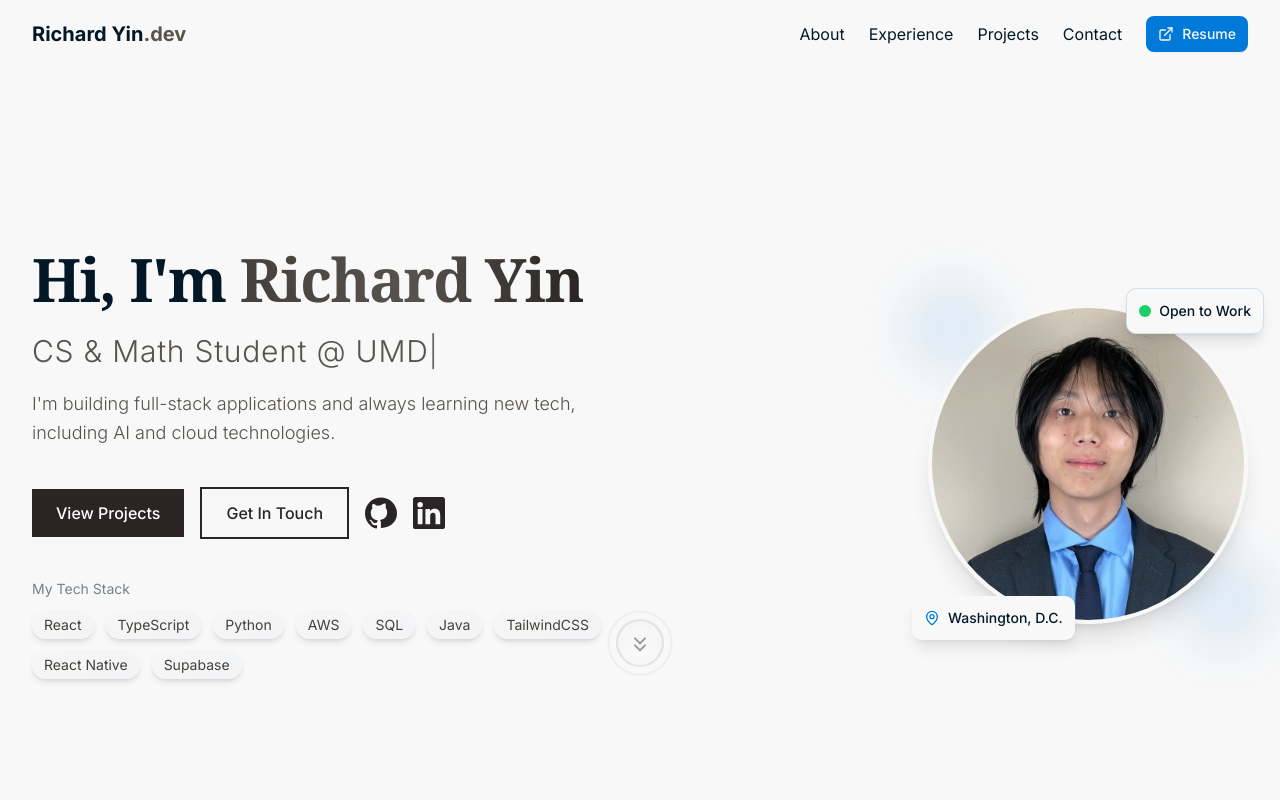
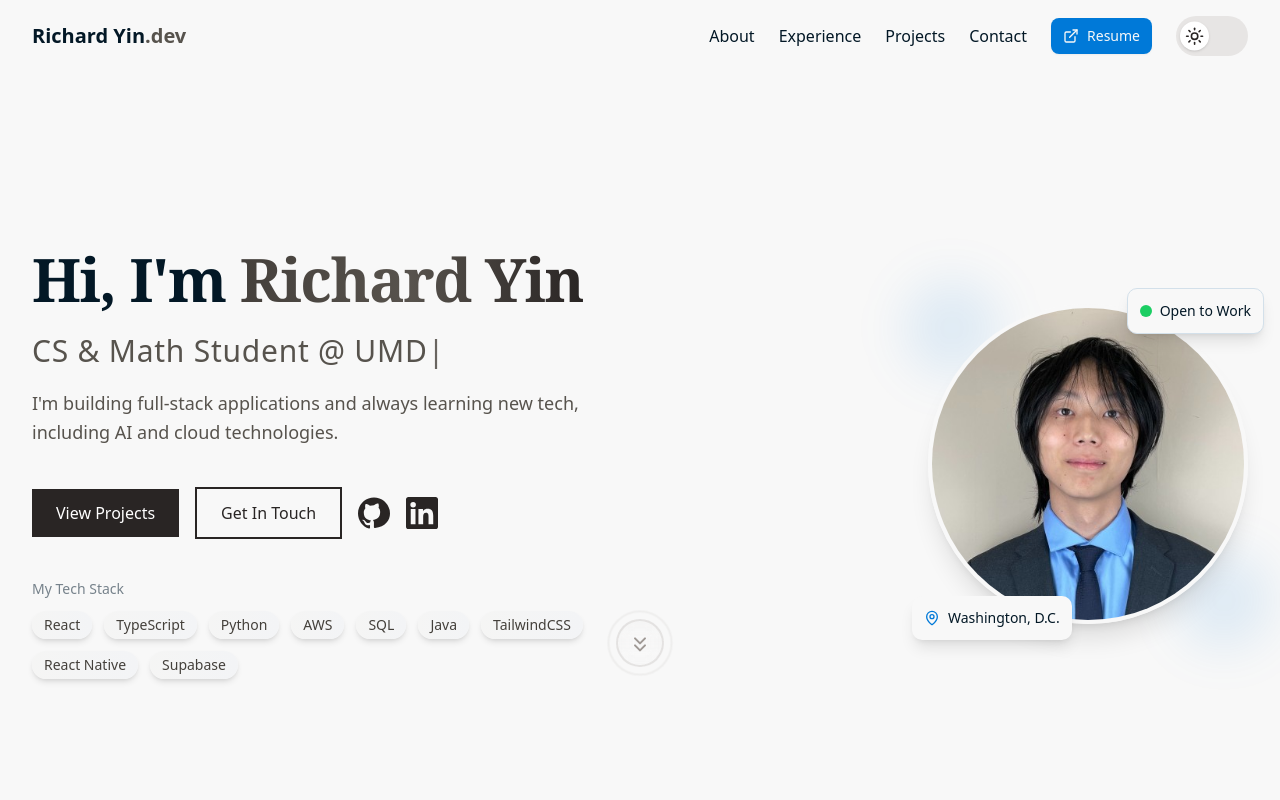
Before and after one commit to yyrichy/yyrichy.github.io, a Next.js app: page / in a window 1280 px wide. Shown: the top 800 px of the page. Built offline with nearby package versions, Linux system fonts and the light colour scheme.

Commit message:
dark mode toggle

```diff
--- a/package.json
+++ b/package.json
@@ -15,6 +15,7 @@
     "@radix-ui/react-tabs": "^1.1.3",
     "class-variance-authority": "^0.7.1",
     "framer-motion": "^11.18.2",
+    "geist": "^1.3.1",
     "lucide-react": "^0.477.0",
     "next": "15.2.0",
     "react": "^19.0.0",
--- a/src/app/layout.tsx
+++ b/src/app/layout.tsx
@@ -1,15 +1,15 @@
 // app/layout.tsx
 import type { Metadata } from 'next';
-import { Inter } from 'next/font/google';
+import { GeistSans } from 'geist/font/sans';
+import { GeistMono } from 'geist/font/mono';
 import './globals.css';
 import { Navbar } from '@/components/navbar';
 import { Footer } from '@/components/footer';
-
-const inter = Inter({ subsets: ['latin'] });
+import { ThemeProvider } from '@/components/theme-provider';
 
 export const metadata: Metadata = {
-  title: 'Richard Yin | Software Engineer',
-  description: 'Portfolio website showcasing my projects and experience as a software engineer',
+  title: 'Richard Yin',
+  description: 'Richard Yin\'s Portfolio Website',
 };
 
 export default function RootLayout({
@@ -18,11 +18,13 @@ export default function RootLayout({
   children: React.ReactNode;
 }>) {
   return (
-    <html lang='en' className='scroll-smooth'>
-      <body className={inter.className}>
-        <Navbar />
-        <main className='min-h-screen pt-8'>{children}</main>
-        <Footer />
+    <html lang='en' suppressHydrationWarning className='scroll-smooth'>
+      <body className={`${GeistSans.variable} ${GeistMono.variable} font-sans antialiased`}>
+        <ThemeProvider defaultTheme="system" storageKey="ui-theme">
+          <Navbar />
+          <main className='min-h-screen pt-8'>{children}</main>
+          <Footer />
+        </ThemeProvider>
       </body>
     </html>
   );
--- a/src/components/navbar.tsx
+++ b/src/components/navbar.tsx
@@ -3,6 +3,7 @@
 
 import Link from 'next/link';
 import { useState, useEffect } from 'react';
+import { ThemeToggle } from '@/components/ui/theme-toggle';
 import { Button } from '@/components/ui/button';
 import { ExternalLink } from 'lucide-react';
 
@@ -51,6 +52,7 @@ export function Navbar() {
                 Resume
               </Button>
             </a>
+            <ThemeToggle />
           </div>
 
           {/* Mobile Navigation */}
@@ -132,6 +134,7 @@ export function Navbar() {
                 Resume
               </Button>
             </a>
+            <ThemeToggle />
           </div>
         </div>
       )}
--- /dev/null
+++ b/src/components/theme-provider.tsx
@@ -0,0 +1,76 @@
+'use client';
+
+import * as React from 'react';
+import { createContext, useContext, useEffect, useState } from 'react';
+
+type Theme = 'dark' | 'light' | 'system';
+
+type ThemeProviderProps = {
+  children: React.ReactNode;
+  defaultTheme?: Theme;
+  storageKey?: string;
+};
+
+type ThemeProviderState = {
+  theme: Theme;
+  setTheme: (theme: Theme) => void;
+};
+
+const initialState: ThemeProviderState = {
+  theme: 'system',
+  setTheme: () => null,
+};
+
+const ThemeProviderContext = createContext<ThemeProviderState>(initialState);
+
+export function ThemeProvider({ children, defaultTheme = 'system', storageKey = 'ui-theme', ...props }: ThemeProviderProps) {
+  const [theme, setTheme] = useState<Theme>(() => {
+    if (typeof window !== 'undefined') {
+      try {
+        const storedTheme = localStorage.getItem(storageKey);
+        return (storedTheme as Theme) || defaultTheme;
+      } catch (error) {
+        console.error('Error accessing localStorage:', error);
+        return defaultTheme;
+      }
+    }
+    return defaultTheme;
+  });
+
+  useEffect(() => {
+    const root = window.document.documentElement;
+
+    root.classList.remove('light', 'dark');
+
+    if (theme === 'system') {
+      const systemTheme = window.matchMedia('(prefers-color-scheme: dark)').matches ? 'dark' : 'light';
+
+      root.classList.add(systemTheme);
+      return;
+    }
+
+    root.classList.add(theme);
+  }, [theme]);
+
+  const value = {
+    theme,
+    setTheme: (theme: Theme) => {
+      localStorage.setItem(storageKey, theme);
+      setTheme(theme);
+    },
+  };
+
+  return (
+    <ThemeProviderContext.Provider {...props} value={value}>
+      {children}
+    </ThemeProviderContext.Provider>
+  );
+}
+
+export const useTheme = () => {
+  const context = useContext(ThemeProviderContext);
+
+  if (context === undefined) throw new Error('useTheme must be used within a ThemeProvider');
+
+  return context;
+};
--- a/src/components/ui/button.tsx
+++ b/src/components/ui/button.tsx
@@ -10,29 +10,27 @@ const buttonVariants = cva(
     variants: {
       variant: {
         default:
-          "bg-primary text-primary-foreground shadow-xs hover:bg-primary/90",
+          'bg-primary text-primary-foreground shadow-xs hover:bg-primary/90 dark:bg-[#FDB813] dark:text-black dark:hover:bg-[#FDB813]/90',
         destructive:
-          "bg-destructive text-white shadow-xs hover:bg-destructive/90 focus-visible:ring-destructive/20 dark:focus-visible:ring-destructive/40",
-        outline:
-          "border border-input bg-background shadow-xs hover:bg-accent hover:text-accent-foreground",
-        secondary:
-          "bg-secondary text-secondary-foreground shadow-xs hover:bg-secondary/80",
-        ghost: "hover:bg-accent hover:text-accent-foreground",
-        link: "text-primary underline-offset-4 hover:underline",
+          'bg-destructive text-white shadow-xs hover:bg-destructive/90 focus-visible:ring-destructive/20 dark:focus-visible:ring-destructive/40',
+        outline: 'border border-input bg-background shadow-xs hover:bg-accent hover:text-accent-foreground',
+        secondary: 'bg-secondary text-secondary-foreground shadow-xs hover:bg-secondary/80',
+        ghost: 'hover:bg-accent hover:text-accent-foreground',
+        link: 'text-primary underline-offset-4 hover:underline',
       },
       size: {
-        default: "h-9 px-4 py-2 has-[>svg]:px-3",
-        sm: "h-8 rounded-md gap-1.5 px-3 has-[>svg]:px-2.5",
-        lg: "h-10 rounded-md px-6 has-[>svg]:px-4",
-        icon: "size-9",
+        default: 'h-9 px-4 py-2 has-[>svg]:px-3',
+        sm: 'h-8 rounded-md gap-1.5 px-3 has-[>svg]:px-2.5',
+        lg: 'h-10 rounded-md px-6 has-[>svg]:px-4',
+        icon: 'size-9',
       },
     },
     defaultVariants: {
-      variant: "default",
-      size: "default",
+      variant: 'default',
+      size: 'default',
     },
   }
-)
+);
 
 function Button({
   className,
--- /dev/null
+++ b/src/components/ui/theme-toggle.tsx
@@ -0,0 +1,28 @@
+'use client';
+
+import * as React from 'react';
+import { Moon, Sun } from 'lucide-react';
+import { useTheme } from '@/components/theme-provider';
+
+export function ThemeToggle() {
+  const { theme, setTheme } = useTheme();
+
+  return (
+    <button
+      onClick={() => setTheme(theme === 'light' ? 'dark' : 'light')}
+      className='group relative h-[2.5rem] w-[4.5rem] rounded-full bg-stone-200 p-1 transition-colors duration-200 dark:bg-stone-700'
+    >
+      <div className='absolute left-1 top-1/2 -translate-y-1/2 flex h-[1.8rem] w-[1.8rem] items-center justify-center rounded-full bg-white shadow-sm transition-transform duration-500 dark:translate-x-[2.2rem] dark:bg-stone-800'>
+        <Sun
+          className='absolute h-[1.2rem] w-[1.2rem] rotate-0 scale-100 text-stone-800 transition-all duration-500 dark:rotate-[360deg] dark:scale-75 dark:opacity-0 dark:text-stone-800'
+          strokeWidth={2}
+        />
+        <Moon
+          className='absolute h-[1.2rem] w-[1.2rem] rotate-[-360deg] scale-75 opacity-0 transition-all duration-500 dark:rotate-0 dark:scale-100 dark:opacity-100 text-white'
+          strokeWidth={2}
+        />
+      </div>
+      <span className='sr-only'>Toggle theme</span>
+    </button>
+  );
+}
```
Also changed, not shown: 1 other file (tests, documents, lock files or other folders).
